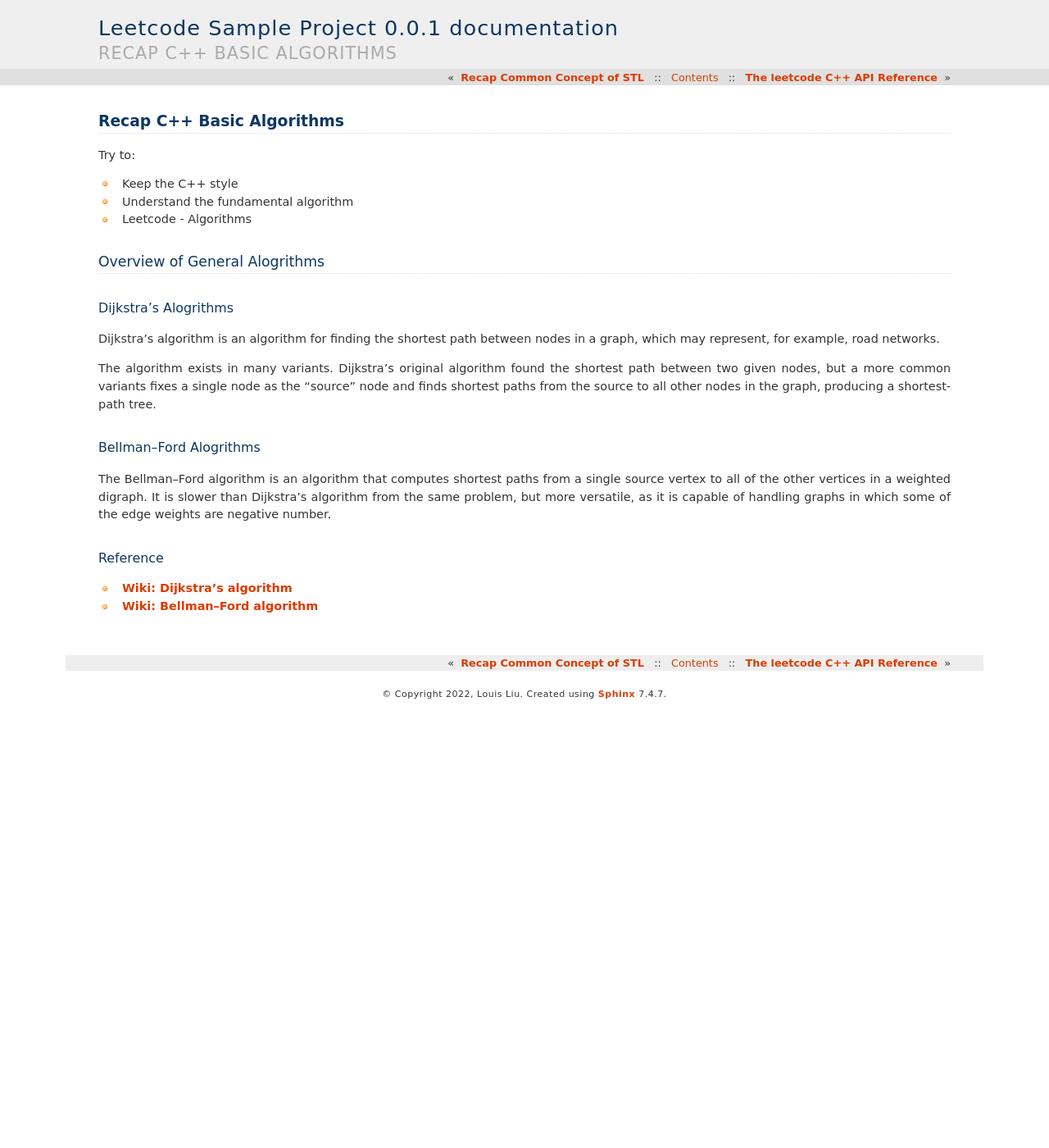
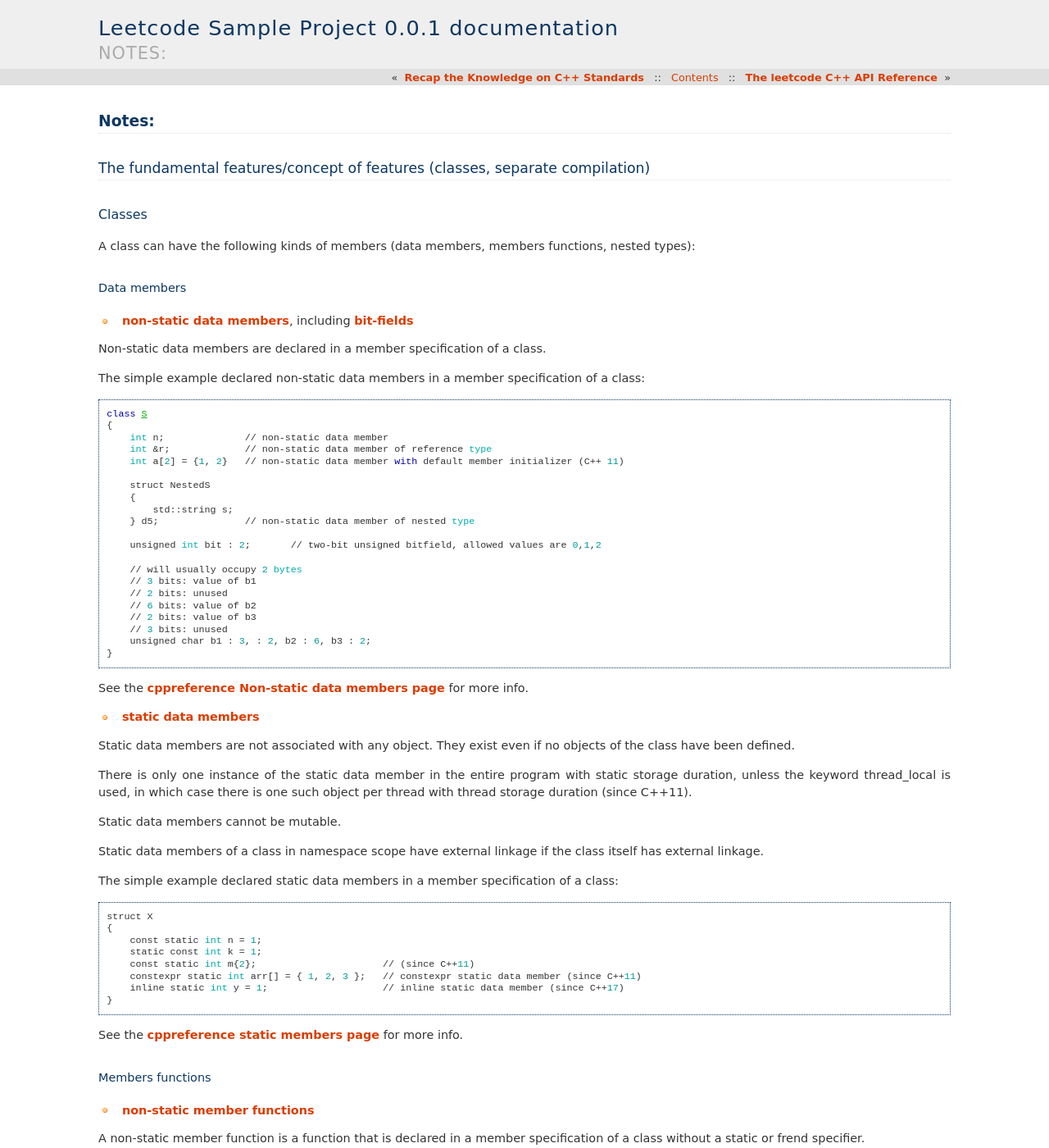
Before and after one commit to s311354/Sphinx-C_plus_plus-Practice, a Sphinx documentation site: the page built from docs/sphinx/source/guide.rst, in a window 1280 px wide and 1400 px high. Shown: the whole window at 82% size. Built offline with Sphinx 7.4.7, drawn with Linux system fonts in a browser that asks for light colours; formulas are drawn with MathJax 3; some of the changed text lies outside the part shown.

Commit message:
Revised and toke notes of the fundamental knowledge on C++

```diff
--- a/docs/sphinx/source/guide.rst
+++ b/docs/sphinx/source/guide.rst
@@ -1,10 +1,103 @@
-Recap C++ Basic Algorithms
-==========================================
+Notes:
+======
 
-Try to:
+The fundamental features/concept of features (classes, separate compilation)
+-----------------------------------------------------------------------------
 
-* Keep the C++ style
-* Understand the fundamental algorithm
-* Leetcode - Algorithms
+Classes
+^^^^^^^^^^^^^^
 
-.. mdinclude:: ../../../leetcode_practice/src/README.md
+A class can have the following kinds of members (data members, members functions, nested types):
+
+Data members
+'''''''''''''
+
++ `non-static data members <https://en.cppreference.com/w/cpp/language/data_members>`_, including `bit-fields <https://en.cppreference.com/w/cpp/language/bit_field>`_
+
+Non-static data members are declared in a member specification of a class.
+
+The simple example declared non-static data members in a member specification of a class::
+
+    class S
+    {
+        int n;              // non-static data member
+        int &r;             // non-static data member of reference type
+        int a[2] = {1, 2}   // non-static data member with default member initializer (C++ 11)
+
+        struct NestedS
+        {
+            std::string s;
+        } d5;               // non-static data member of nested type
+
+        unsigned int bit : 2;       // two-bit unsigned bitfield, allowed values are 0,1,2
+
+        // will usually occupy 2 bytes
+        // 3 bits: value of b1
+        // 2 bits: unused
+        // 6 bits: value of b2
+        // 2 bits: value of b3
+        // 3 bits: unused
+        unsigned char b1 : 3, : 2, b2 : 6, b3 : 2;
+    }
+
+See the `cppreference Non-static data members page <https://en.cppreference.com/w/cpp/language/data_members>`_ for more info.
+
++ `static data members <https://en.cppreference.com/w/cpp/language/static#Static_data_members>`_
+
+Static data members are not associated with any object. They exist even if no objects of the class have been defined.
+
+There is only one instance of the static data member in the entire program with static storage duration, unless the keyword thread_local is used, in which case there is one such object per thread with thread storage duration (since C++11).
+
+Static data members cannot be mutable.
+
+Static data members of a class in namespace scope have external linkage if the class itself has external linkage.
+
+The simple example declared static data members in a member specification of a class::
+
+    struct X
+    {
+        const static int n = 1;
+        static const int k = 1;
+        const static int m{2};                      // (since C++11)
+        constexpr static int arr[] = { 1, 2, 3 };   // constexpr static data member (since C++11)
+        inline static int y = 1;                    // inline static data member (since C++17)
+    }
+
+See the `cppreference static members page <https://en.cppreference.com/w/cpp/language/static#Static_data_members>`_ for more info.
+
+Members functions
+''''''''''''''''''
+
++ `non-static member functions <https://en.cppreference.com/w/cpp/language/member_functions>`_
+
+A non-static member function is a function that is declared in a member specification of a class without a static or frend specifier.
+
+The example declared non-static member functions::
+
+    class S
+    {
+        S(): data(12) {}                 // constructors are member functions too
+        int mf1();                       // non-static member function declaration
+        virtual void mf2() final;        // can be virtual, can use final/override (since C++11)
+        int mf3() const { return data; }
+        int data;
+    };
+
+See the `cppreference non-static member functions page <https://en.cppreference.com/w/cpp/language/member_functions>`_ for more info.
+
++ `static member functions <https://en.cppreference.com/w/cpp/language/static#Static_member_functions>`_
+
+static member functions are not associated with any object. When called, they have **no this pointer**.
+
+static member functions **cannot** be virtual, const, volatile, or ref-qualified.
+
+The address of a static member function may be stored in a regular pointer to function, but not in a pointer to member function.
+
+See the `cppreference static member functions <https://en.cppreference.com/w/cpp/language/static#Static_member_functions>`_ for more info.
+
+...
+
+Seperate compilation
+^^^^^^^^^^^^^^^^^^^^^
+
+C++ uses separate compilation for each file, and then links them together when the final executable is being producted.
--- a/docs/sphinx/source/note.rst
+++ b/docs/sphinx/source/note.rst
@@ -1,9 +1,23 @@
-Recap Common Concept of STL
+Recap the Knowledge on C++ Standards
 ==========================================
 
-.. mdinclude:: ../../DOCUMENTATION_STL.md
+The history of C++/basic concpet of C++98
+--------------------------------------------------
 
-Recap C++ Basic Conception
-==========================================
+Early C++
+^^^^^^^^^^^^^^
 
-.. mdinclude:: ../README.md
++ 1979: C with Classes first implemented:
+    + New features: `classes <https://en.cppreference.com/w/cpp/language/classes>`_, `member functions <https://en.cppreference.com/w/cpp/language/member_functions>`_, `derived classes <https://en.cppreference.com/w/cpp/language/derived_class>`_, separate compilation, `public and private access control <https://en.cppreference.com/w/cpp/language/access>`_, `friends <https://en.cppreference.com/w/cpp/language/friend>`_, type checking of function arguments, `default arguments <https://en.cppreference.com/w/cpp/language/default_arguments>`_, `inline functions <https://en.cppreference.com/w/cpp/language/inline>`_, `overloaded assignment operator <https://en.cppreference.com/w/cpp/language/copy_assignment>`_, `constructors <https://en.cppreference.com/w/cpp/language/constructor>`_, `destructors <https://en.cppreference.com/w/cpp/language/destructor>`_, call-function and return-function.
++ ...
+
+
+
+See the `Cppreference History of C++ <https://en.cppreference.com/w/cpp/language/history>`_ for more info.
+
+The basic concpet of C++11
+------------------------------------------------
+
+C++11 is the second major version of C++ and the most important update since C++98. A large number of changes were introduced to both standardize existing practices and imporve the abstractions available to the C++ programmers. Since 2011, currently, C++ updates every 3 every regularly.
+
+See the `Cppreference C++11 page <https://en.cppreference.com/w/cpp/11>`_ for more info.
```
